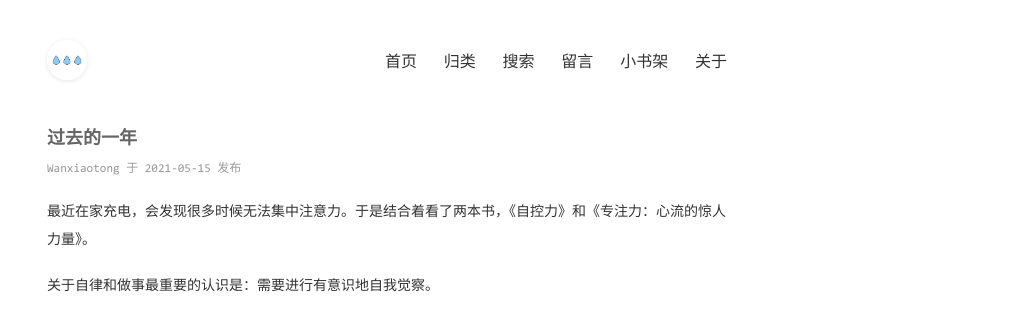
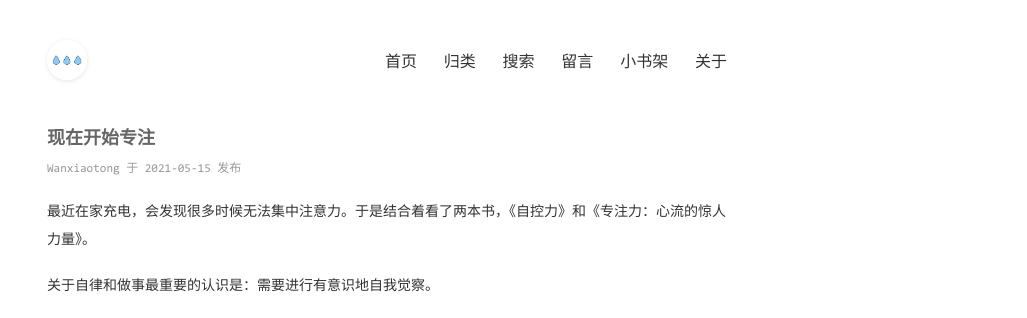
Before and after one commit to zincaaa/zincaaa.github.io, a Jekyll site: the page built from _posts/2021-05-15-现在开始专注.md, in a window 1280 px wide. Shown: the top 318 px of the page, without its empty margins (253-1280 px from the left). Built offline with Jekyll 4.4.1, drawn with Linux system fonts in a browser that asks for light colours.

Commit message:
Update 2021-05-15-现在开始专注.md

```diff
--- a/_posts/2021-05-15-现在开始专注.md
+++ b/_posts/2021-05-15-现在开始专注.md
@@ -1,6 +1,6 @@
 ---
 layout: mypost
-title: 过去的一年
+title: 现在开始专注
 categories: [工作迷思]
 ---
 
```
